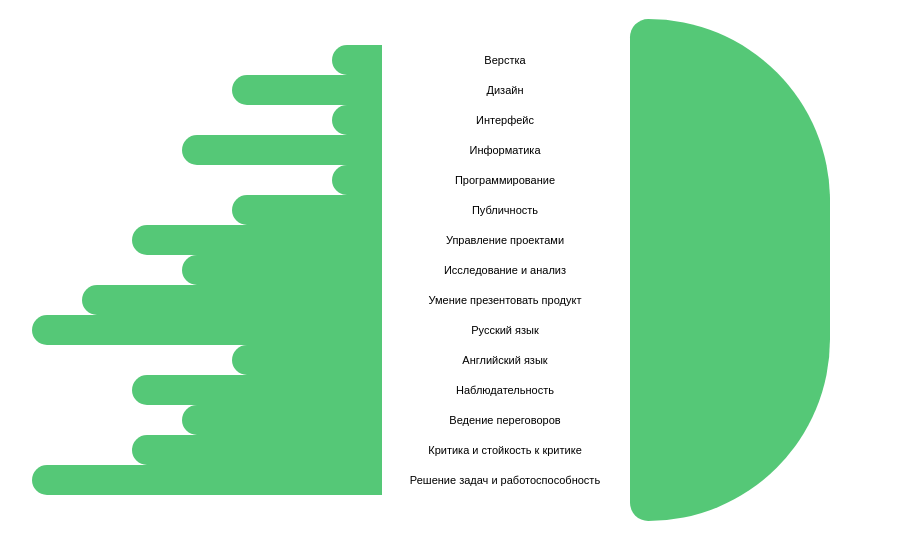
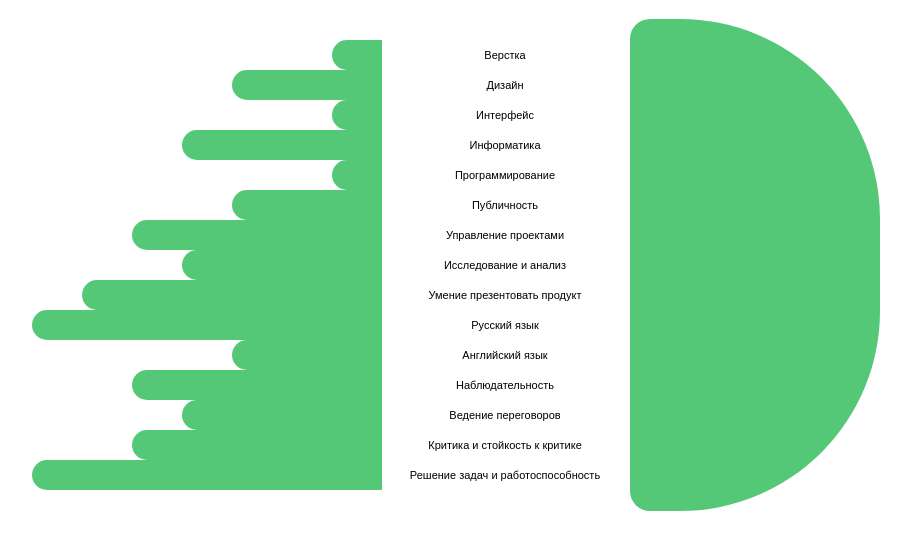
Before and after one commit to okatruk/Octopus, a plain HTML site: page Oct.html in a window 1280 px wide. Shown: the part 61-620 px from the top of the page, without its empty margins (178-1089 px from the left). Drawn offline with Linux system fonts and the light colour scheme.

Commit message:
Update Oct.html

```diff
--- a/Oct.html
+++ b/Oct.html
@@ -8,19 +8,19 @@
 			text-align: center;
 		}
 		.head {
-			width:200px;
+			width:250px;
 			background-color: #55C877;
 			border-radius: 20px;
 			border-top-right-radius: 200px;
 			border-bottom-right-radius: 200px;
-			padding-bottom:10px;
-			padding-top:10px;
+			padding-bottom:5px;
+			padding-top:5px;
 			margin-left:800px;
 			margin-right:10px;
 		}
 		.tentacles{
 			list-style: none;
-			margin-left:-490px;
+			margin-left:-540px;
 		}
 		.tentacle {
 			display: block;
```
